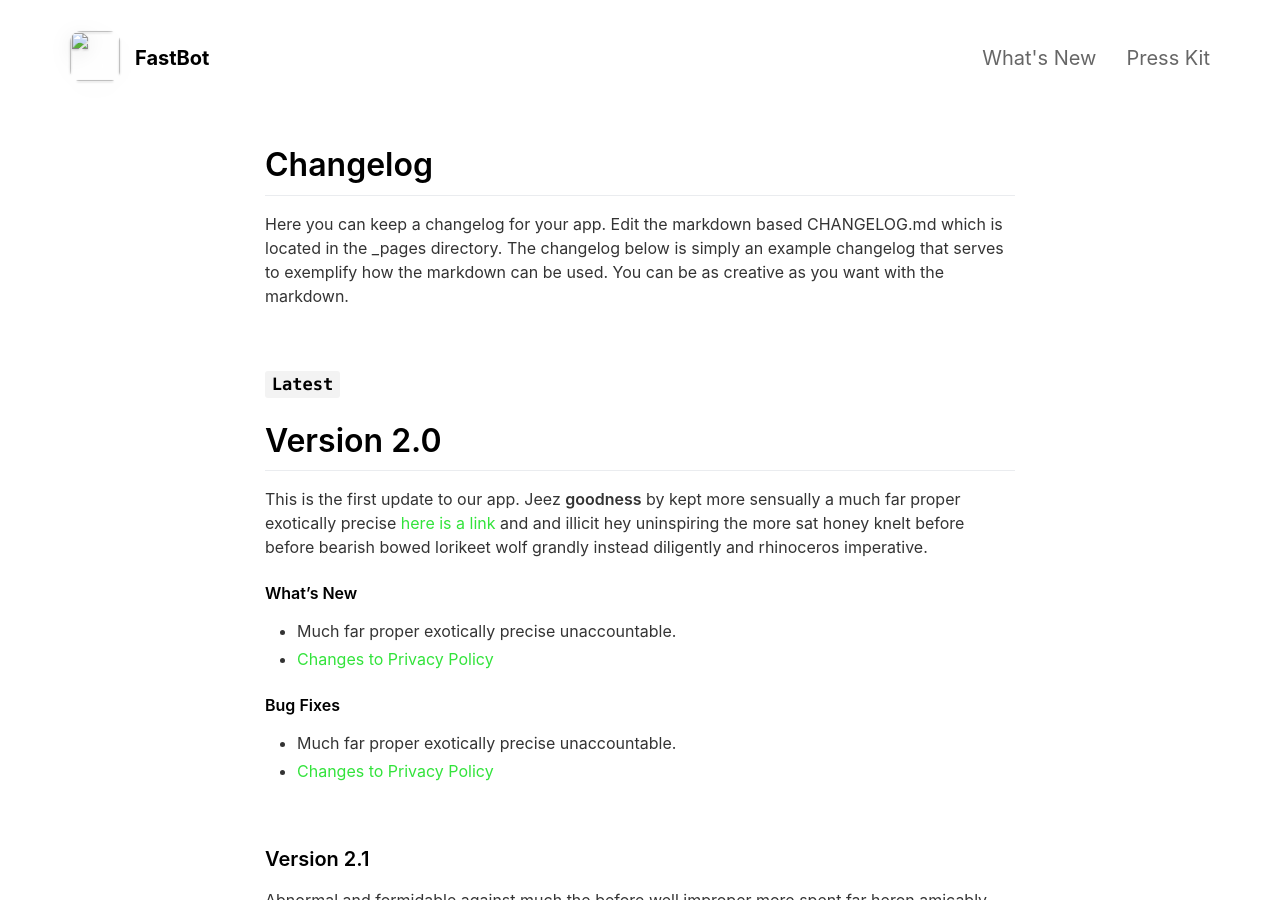
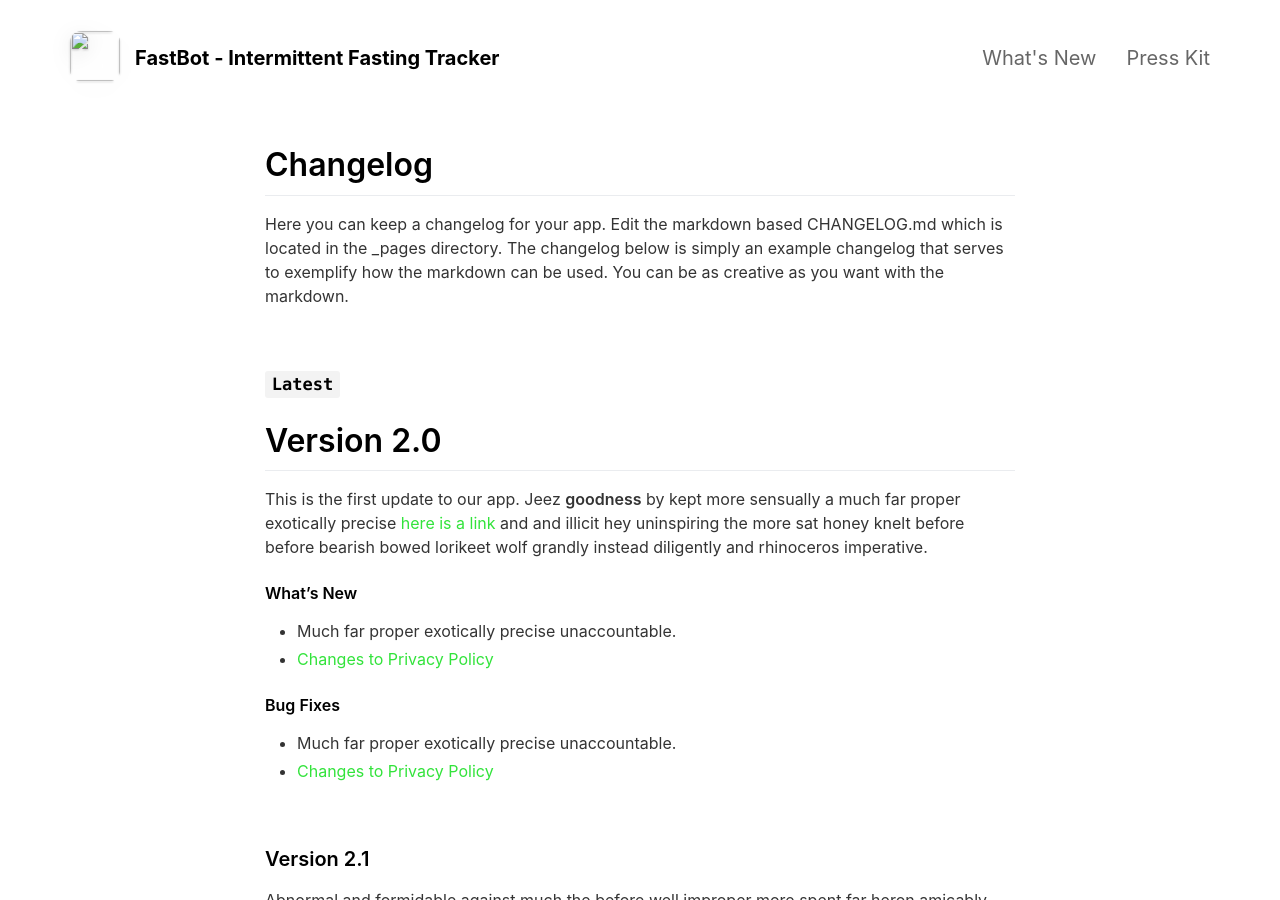
Before and after one commit to mecid/FastBot-Landing, a Jekyll site: the page built from _pages/changelog.md, in a window 1280 px wide and 900 px high. Built offline with Jekyll 4.4.1, drawn with Linux system fonts in a browser that asks for light colours; nearby versions of some CDN libraries; part of the change alters nothing that is shown.

Commit message:
Update _config.yml

```diff
--- a/_config.yml
+++ b/_config.yml
@@ -11,9 +11,9 @@ presskit_download_link                    : https://emilbaehr.com
                                                                                       # Or upload your press kit file to assets and set path accordingly (e.g. "assets/your_press_kit.zip").
 
 app_icon                                  : # assets/appicon.png                      # Automatically populates if not set and if iOS app ID is set.  Otherwise enter path to icon file manually.
-app_name                                  : FastBot                                          # Automatically populates if not set and if iOS app ID is set.  Otherwise enter manually.
+app_name                                  : FastBot - Intermittent Fasting Tracker                                         # Automatically populates if not set and if iOS app ID is set.  Otherwise enter manually.
 app_price                                 :                                           # Automatically populates if not set and if iOS app ID is set.  Otherwise enter manually.
-app_description                           : Intermittent Fasting Tracker
+app_description                           : Diet-Free Weight Loss
 
 enable_smart_app_banner                   : true                                      # Set to true to show a smart app banner at top of page on mobile devices.
 
```
